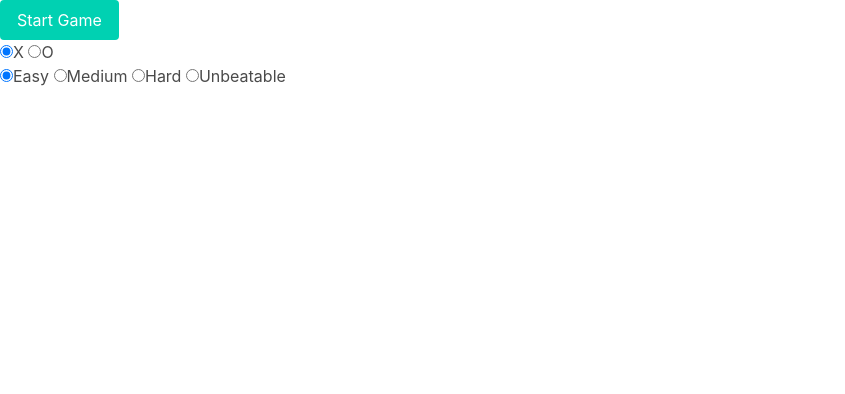
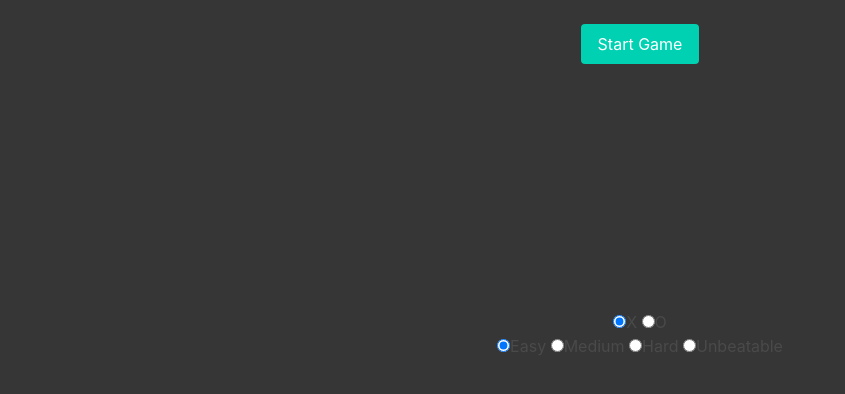
Before and after one commit to StuCM/Tik-Tak-Toe, a website: page index.html in a window 1280 px wide. Shown: the whole page, without its empty margins (0-845 px from the left). Drawn offline with nearby package versions, Linux system fonts and the light colour scheme.

Commit message:
actually add bulma and style button and background

```diff
--- a/index.html
+++ b/index.html
@@ -7,8 +7,8 @@
     <title>Document</title>
 </head>
 <body>
-    <main>
-        <button id="startGame" class="button is-primary">Start Game</button>
+    <main class="has-background-dark background is-fullheight">
+        <button id="startGame" class="button is-primary mr-auto ml-auto mt-5">Start Game</button>
         <div class="board-container">
         </div>
         <div id="messageContainer"></div>
--- /dev/null
+++ b/package.json
@@ -0,0 +1,5 @@
+{
+  "dependencies": {
+    "bulma": "^0.9.4"
+  }
+}
--- a/stylesheets/styles.scss
+++ b/stylesheets/styles.scss
@@ -1,4 +1,14 @@
 @import '../node_modules/bulma/css/bulma.css';
+
+.background {
+    display: flex;
+    align-items: center;
+    flex-direction: column;
+
+    &.is-fullheight {
+    min-height: 100vh;
+    }
+  }
 
 .board-container {
     display:grid;
```
Also changed, not shown: stylesheets/styles.css, 2 other files.
